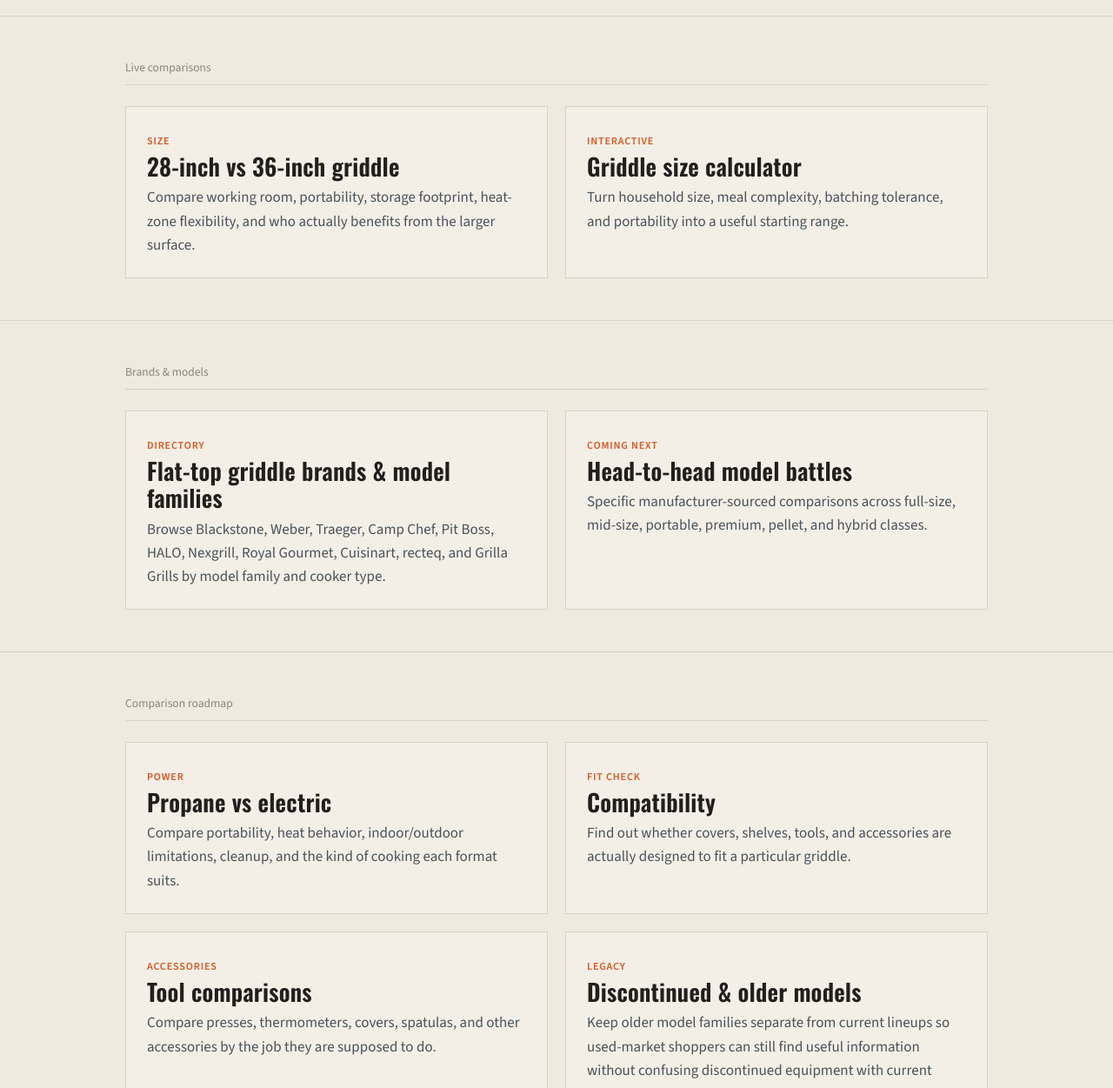
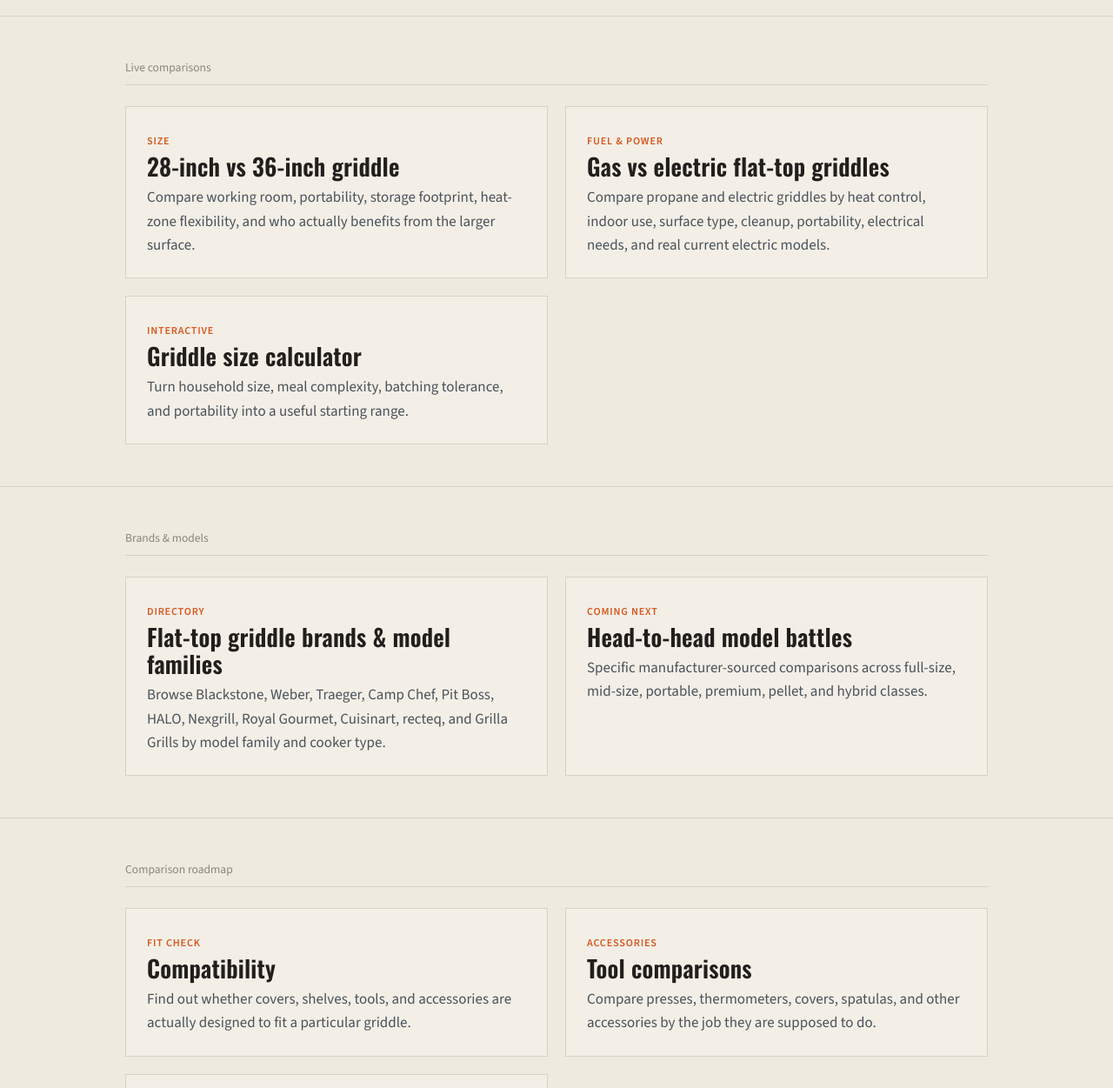
Before and after one commit to Hansumhunk/flat-top-forge, a plain HTML site: page comparisons.html in a window 1280 px wide. Shown: the part 340-1591 px from the top of the page at 87% size. Drawn offline with nearby package versions, Linux system fonts and the light colour scheme.

Commit message:
Link gas vs electric comparison from comparison hub

```diff
--- a/comparisons.html
+++ b/comparisons.html
@@ -12,6 +12,7 @@
 <section class="hero"><div class="wrap"><h1>Griddle comparisons</h1><p class="lede">Side-by-side answers for the questions people ask before spending real money: size, brand, model family, fuel, features, compatibility, and whether the upgrade actually matters.</p></div></section>
 <section class="section"><div class="wrap"><div class="rule-label">Live comparisons</div><div class="category-grid">
 <a class="category-card" href="comparisons/28-vs-36-inch-griddle.html"><span class="category-kicker">Size</span><h2>28-inch vs 36-inch griddle</h2><p>Compare working room, portability, storage footprint, heat-zone flexibility, and who actually benefits from the larger surface.</p></a>
+<a class="category-card" href="comparisons/gas-vs-electric-griddles.html"><span class="category-kicker">Fuel &amp; power</span><h2>Gas vs electric flat-top griddles</h2><p>Compare propane and electric griddles by heat control, indoor use, surface type, cleanup, portability, electrical needs, and real current electric models.</p></a>
 <a class="category-card" href="tools/griddle-size-calculator.html"><span class="category-kicker">Interactive</span><h2>Griddle size calculator</h2><p>Turn household size, meal complexity, batching tolerance, and portability into a useful starting range.</p></a>
 </div></div></section>
 <section class="section"><div class="wrap"><div class="rule-label">Brands &amp; models</div><div class="category-grid">
@@ -19,7 +20,6 @@
 <div class="category-card"><span class="category-kicker">Coming next</span><h2>Head-to-head model battles</h2><p>Specific manufacturer-sourced comparisons across full-size, mid-size, portable, premium, pellet, and hybrid classes.</p></div>
 </div></div></section>
 <section class="section"><div class="wrap"><div class="rule-label">Comparison roadmap</div><div class="category-grid">
-<div class="category-card"><span class="category-kicker">Power</span><h2>Propane vs electric</h2><p>Compare portability, heat behavior, indoor/outdoor limitations, cleanup, and the kind of cooking each format suits.</p></div>
 <a class="category-card" href="compatibility.html"><span class="category-kicker">Fit check</span><h2>Compatibility</h2><p>Find out whether covers, shelves, tools, and accessories are actually designed to fit a particular griddle.</p></a>
 <div class="category-card"><span class="category-kicker">Accessories</span><h2>Tool comparisons</h2><p>Compare presses, thermometers, covers, spatulas, and other accessories by the job they are supposed to do.</p></div>
 <div class="category-card"><span class="category-kicker">Legacy</span><h2>Discontinued &amp; older models</h2><p>Keep older model families separate from current lineups so used-market shoppers can still find useful information without confusing discontinued equipment with current products.</p></div>
```
